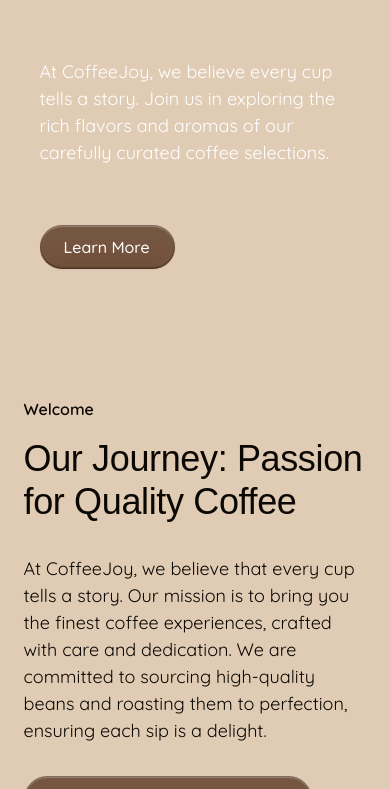
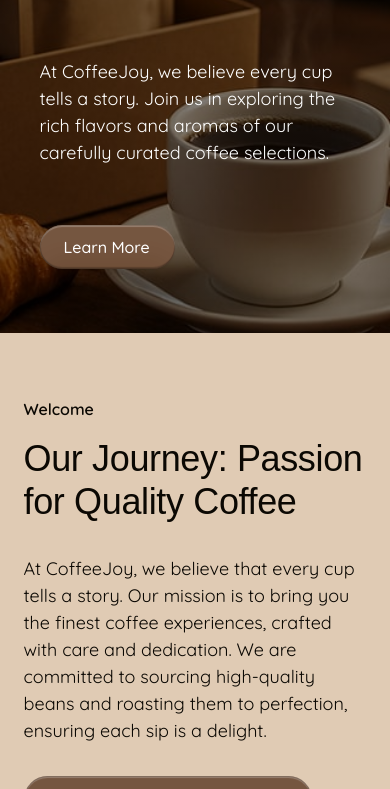
Before and after one commit to Commercial-team-projects/coffee-joy, a website built with Vite: page src/index.html in a window 390 px wide. Shown: the part 311-1100 px from the top of the page. Built offline with nearby package versions, Linux system fonts and the light colour scheme; files whose address does not match are found by name; a web font is replaced by a local one.

Commit message:
Changed size px for background-image in section-hero

```diff
--- a/src/css/hero.css
+++ b/src/css/hero.css
@@ -42,14 +42,15 @@
     background: var(--color-coffee-dark);
 }
 
-@media only screen and (max-width: 375px) {
+@media only screen and (max-width: 767px) {
     .section-hero {
         background-image: linear-gradient(rgba(0, 0, 0, 0.5), rgba(0, 0, 0, 0.5)),
             url(/img/hero/hero-mobile-min.jpg);
+        min-width: 320px;
     }
 }
 
-@media only screen and (max-width: 375px) and (min-resolution: 2x) {
+@media only screen and (max-width: 767px) and (min-resolution: 2x) {
     .section-hero {
         background-image: linear-gradient(rgba(0, 0, 0, 0.5), rgba(0, 0, 0, 0.5)),
             url(/img/hero/hero-mobile@2x-min.jpg);
```
